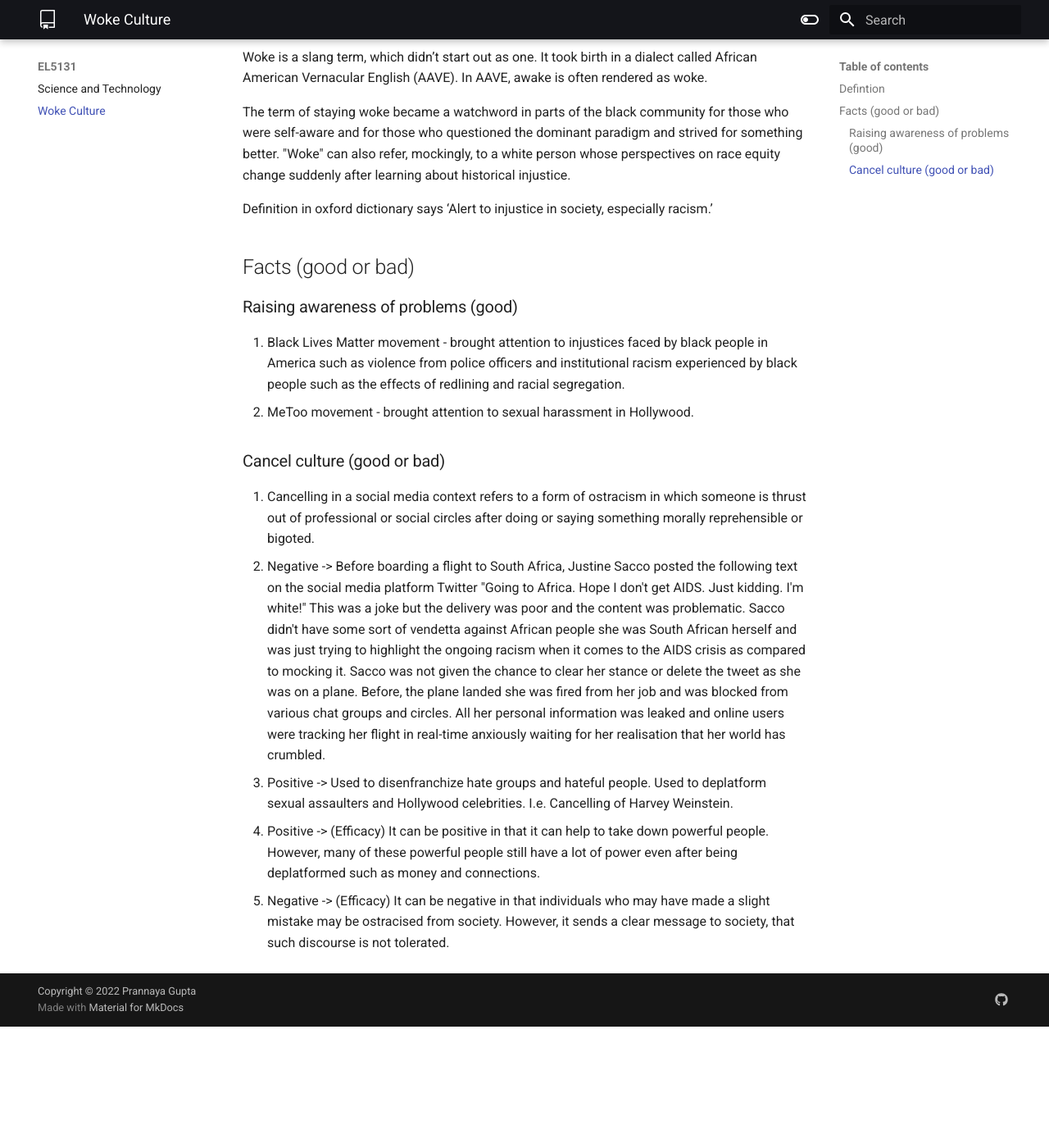
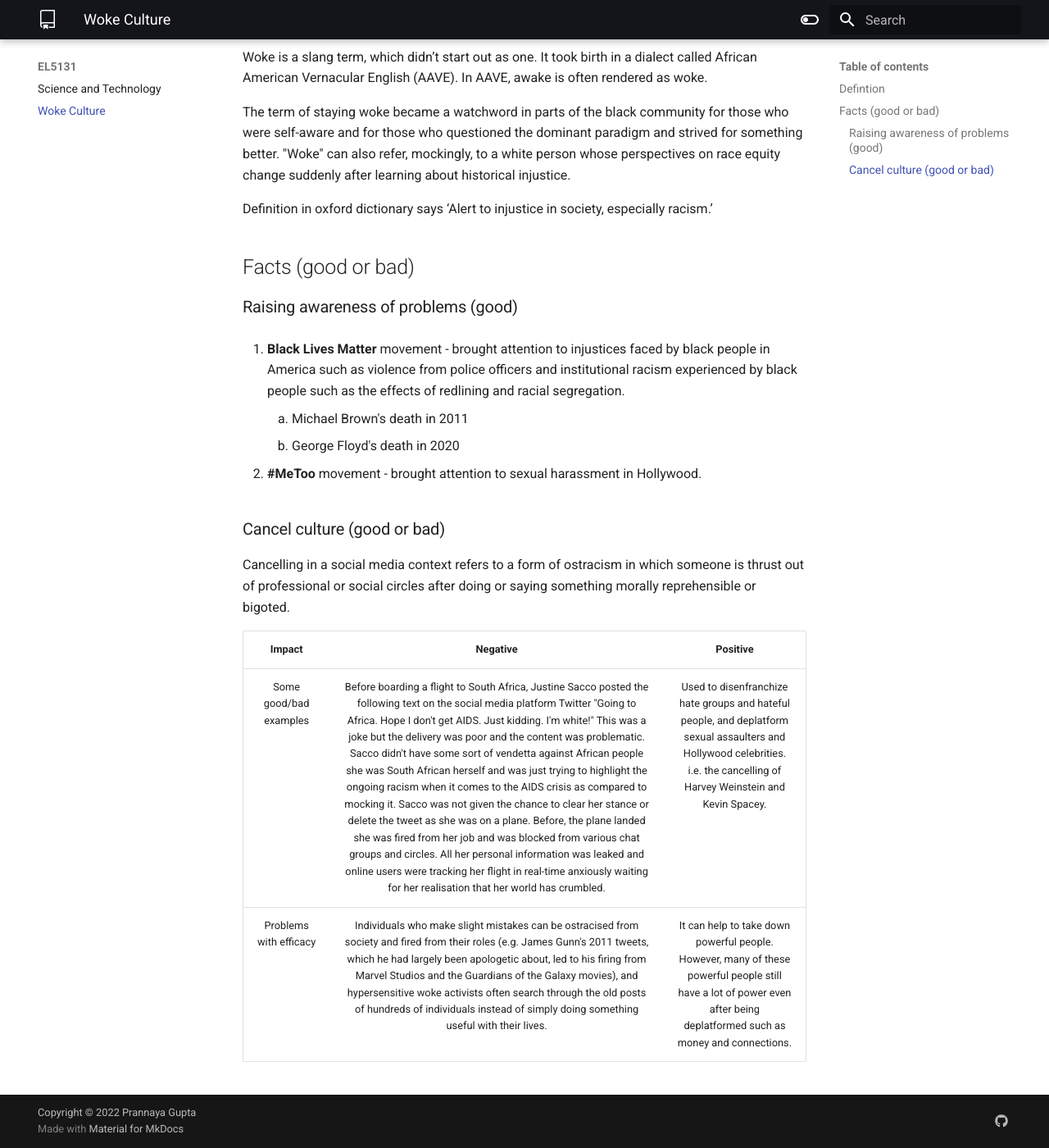
Before and after one commit to ThePyProgrammer/notes, an MkDocs documentation site: the page built from docs/EL5131/woke_culture.md, in a window 1280 px wide and 1400 px high, scrolled down 222 px. Shown: the whole window at 82% size. Built offline with MkDocs 1.6.1 and Material for MkDocs 9.7.7, drawn with Linux system fonts in a browser that asks for light colours; before the commit the page ends 1474 px from its top, so only the background shows below that.

Commit message:
Fix up soem stuff on Woke Culture

```diff
--- a/docs/EL5131/woke_culture.md
+++ b/docs/EL5131/woke_culture.md
@@ -11,12 +11,16 @@
 ## Facts (good or bad)
 
 ### Raising awareness of problems (good)
-1. Black Lives Matter movement - brought attention to injustices faced by black people in America such as violence from police officers and institutional racism experienced by black people such as the effects of redlining and racial segregation.
-2. MeToo movement - brought attention to sexual harassment in Hollywood.
+1. **Black Lives Matter** movement - brought attention to injustices faced by black people in America such as violence from police officers and institutional racism experienced by black people such as the effects of redlining and racial segregation.
+	1. Michael Brown's death in 2011
+	2. George Floyd's death in 2020
+
+2. **#MeToo** movement - brought attention to sexual harassment in Hollywood.
 
 ### Cancel culture (good or bad)
-1.  Cancelling in a social media context refers to a form of ostracism in which someone is thrust out of professional or social circles after doing or saying something morally reprehensible or bigoted.
-2. Negative -> Before boarding a flight to South Africa, Justine Sacco posted the following text on the social media platform Twitter "Going to Africa. Hope I don't get AIDS. Just kidding. I'm white!" This was a joke but the delivery was poor and the content was problematic. Sacco didn't have some sort of vendetta against African people she was South African herself and was just trying to highlight the ongoing racism when it comes to the AIDS crisis as compared to mocking it. Sacco was not given the chance to clear her stance or delete the tweet as she was on a plane. Before, the plane landed she was fired from her job and was blocked from various chat groups and circles. All her personal information was leaked and online users were tracking her flight in real-time anxiously waiting for her realisation that her world has crumbled.
-3. Positive -> Used to disenfranchize hate groups and hateful people. Used to deplatform sexual assaulters and Hollywood celebrities. I.e. Cancelling of Harvey Weinstein.
-4. Positive -> (Efficacy) It can be positive in that it can help to take down powerful people. However, many of these powerful people still have a lot of power even after being deplatformed such as money and connections.
-5. Negative -> (Efficacy) It can be negative in that individuals who may have made a slight mistake may be ostracised from society. However, it sends a clear message to society, that such discourse is not tolerated.
+Cancelling in a social media context refers to a form of ostracism in which someone is thrust out of professional or social circles after doing or saying something morally reprehensible or bigoted.
+
+|Impact|                                                                                                                                                                                                                                                                                                                                                                                                                          Negative                                                                                                                                                                                                                                                                                                                                                                                                                           |                                                                                   Positive                                                                                   |
+|:----:|:-----------------------------------------------------------------------------------------------------------------------------------------------------------------------------------------------------------------------------------------------------------------------------------------------------------------------------------------------------------------------------------------------------------------------------------------------------------------------------------------------------------------------------------------------------------------------------------------------------------------------------------------------------------------------------------------------------------------------------------------------------------------------------------------------------------------------------------------------------------:|:----------------------------------------------------------------------------------------------------------------------------------------------------------------------------:|
+|Some good/bad examples| Before boarding a flight to South Africa, Justine Sacco posted the following text on the social media platform Twitter "Going to Africa. Hope I don't get AIDS. Just kidding. I'm white!" This was a joke but the delivery was poor and the content was problematic. Sacco didn't have some sort of vendetta against African people she was South African herself and was just trying to highlight the ongoing racism when it comes to the AIDS crisis as compared to mocking it. Sacco was not given the chance to clear her stance or delete the tweet as she was on a plane. Before, the plane landed she was fired from her job and was blocked from various chat groups and circles. All her personal information was leaked and online users were tracking her flight in real-time anxiously waiting for her realisation that her world has crumbled. | Used to disenfranchize hate groups and hateful people, and deplatform sexual assaulters and Hollywood celebrities. i.e. the cancelling of Harvey Weinstein and Kevin Spacey. |
+|Problems with efficacy|                                                                                                                                                                                                                    Individuals who make slight mistakes can be ostracised from society and fired from their roles (e.g. James Gunn's 2011 tweets, which he had largely been apologetic about, led to his firing from Marvel Studios and the Guardians of the Galaxy movies), and hypersensitive woke activists often search through the old posts of hundreds of individuals instead of simply doing something useful with their lives.                                                                                                                                                                                                                     |                                                                                                                                                                            It can help to take down powerful people. However, many of these powerful people still have a lot of power even after being deplatformed such as money and connections.  |
```
Also changed, not shown: 1 other file.
